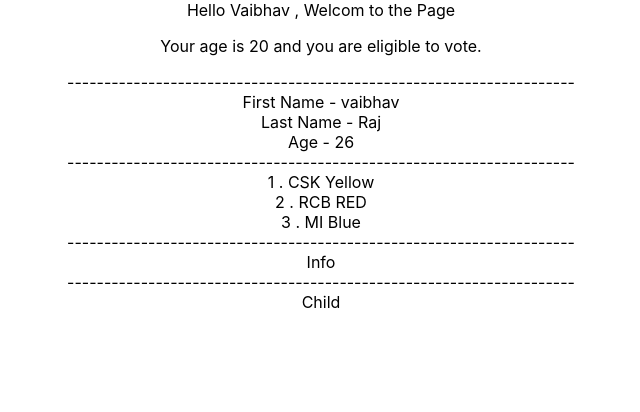
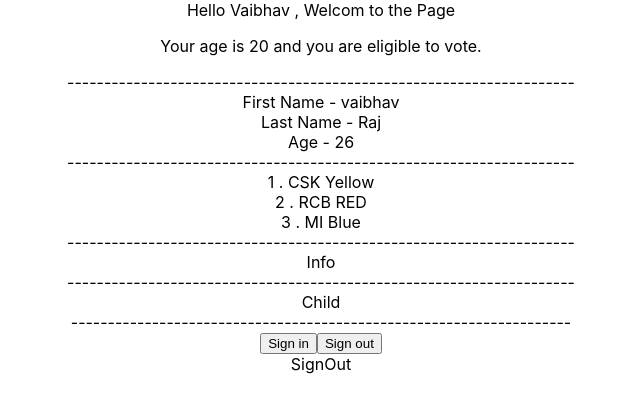
Before and after one commit to Vaibhav0702/ReactTypescript, a React (Create React App) app in the folder my-app/: page / in a window 1280 px wide. Shown: the top 412 px of the page, without its empty margins (319-959 px from the left). Built offline with nearby package versions, Linux system fonts and the light colour scheme.

Commit message:
learn useState with typeScript

```diff
--- a/my-app/src/App.tsx
+++ b/my-app/src/App.tsx
@@ -7,6 +7,7 @@ import Teams from './Components/Teams';
 import LogLevel from './Components/LogLevel';
 import Parent from './Components/Parent';
 import Child from './Components/Child';
+import SignIn from './Components/SignIn';
 
 function App() {
 
@@ -46,6 +47,11 @@ function App() {
 
       <Parent  children={<Child></Child>}  />
 
+
+      --------------------------------------------------------------------
+
+      <SignIn />
+
     </div>
   );
 }
--- /dev/null
+++ b/my-app/src/Components/SignIn.tsx
@@ -0,0 +1,32 @@
+import React, { useState } from 'react'
+
+export default function SignIn() {
+
+
+    const [isSignIn, setSignIn] = useState(false);
+
+
+    const handleSignIn = () => {
+        setSignIn(true)
+    }
+
+
+    const handleSignOut = () => {
+        setSignIn(false)
+    }
+
+
+
+
+
+    return (
+        <div>
+
+            <button onClick={handleSignIn}>Sign in</button>
+            <button onClick={handleSignOut} >Sign out</button>
+
+            <div> {isSignIn ? "SignIn" : "SignOut"}</div>
+
+        </div>
+    )
+}
```
